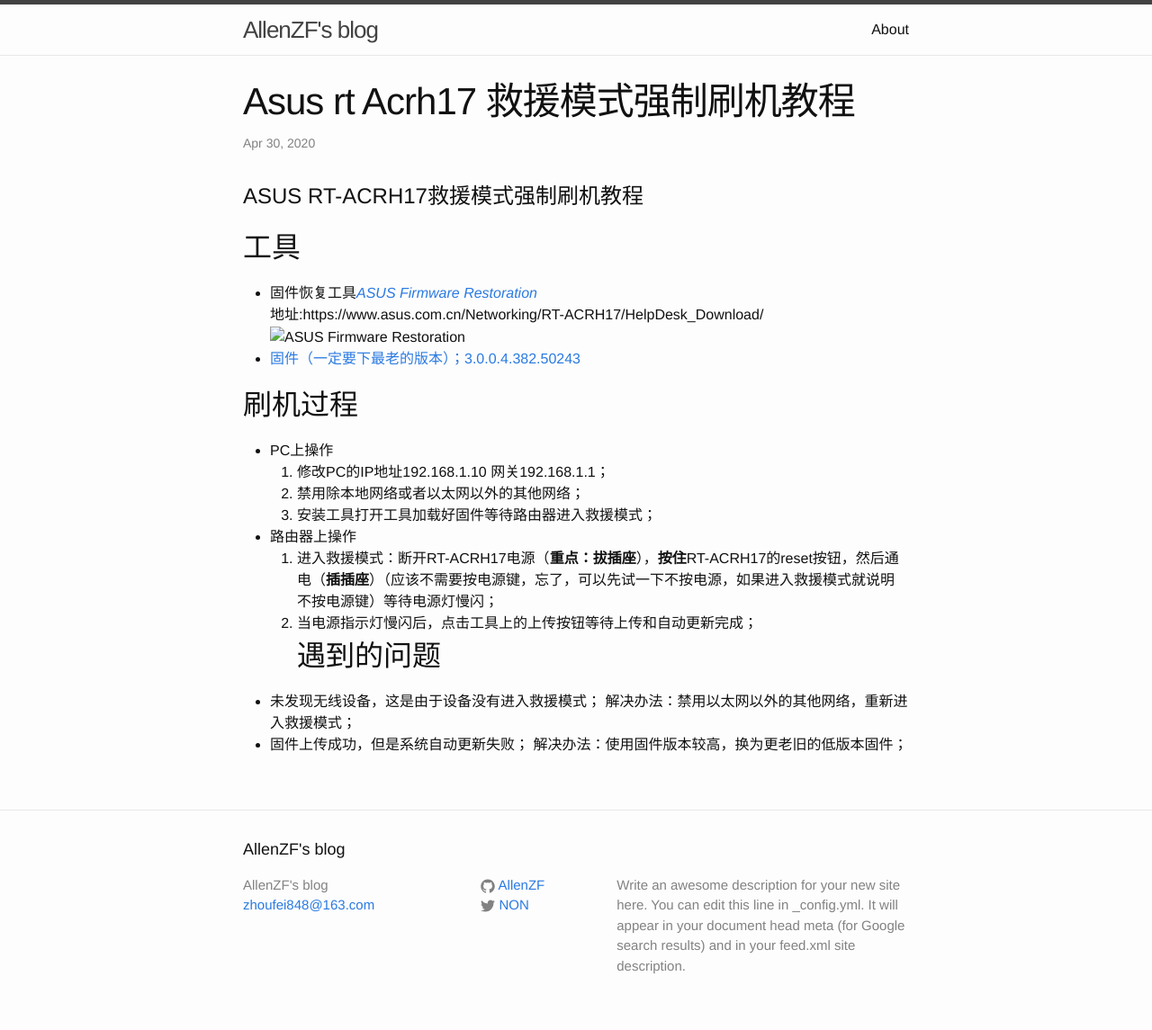
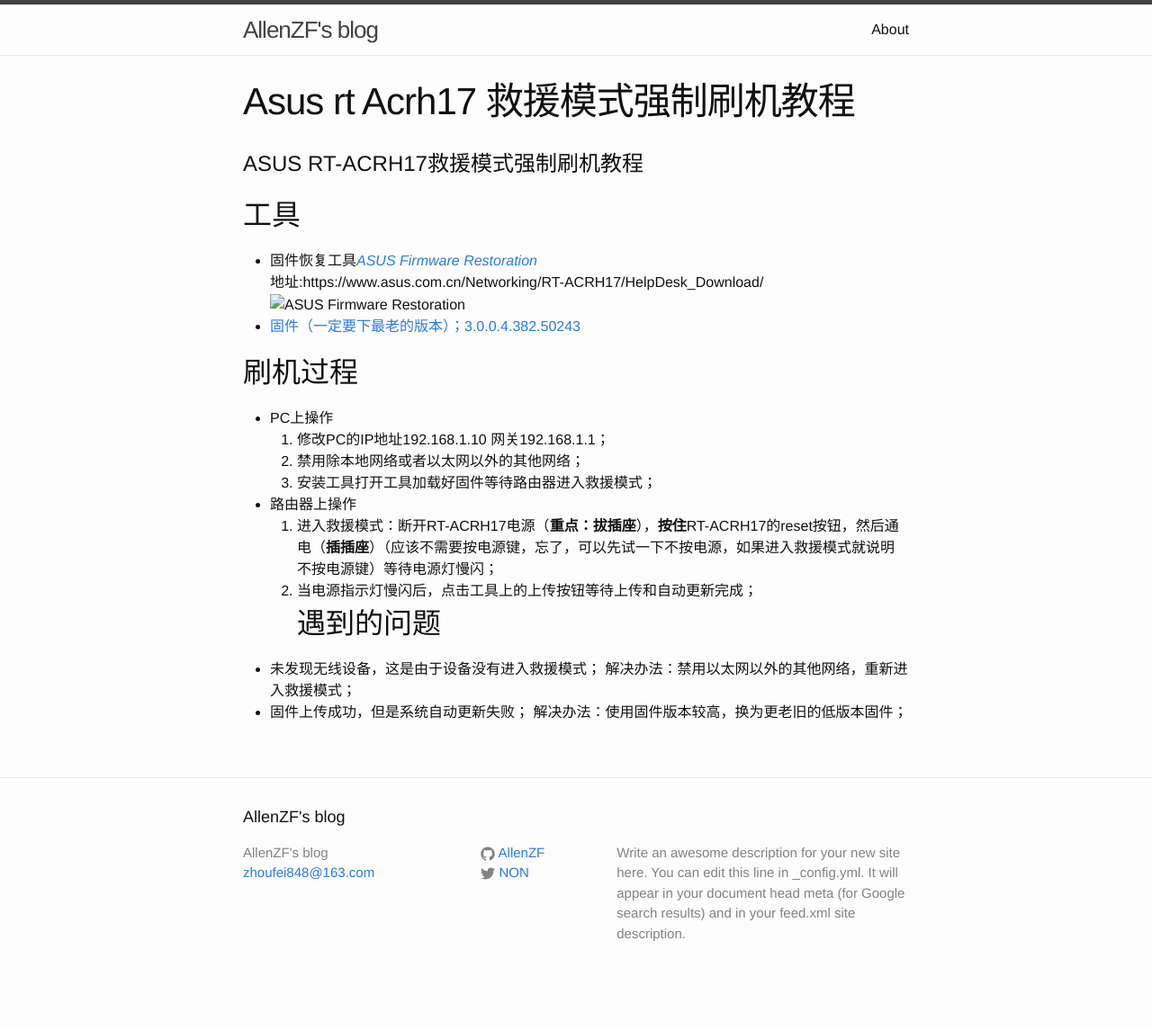
Before and after one commit to AllenZF/allenzf.github.com, a Jekyll site: the page built from _posts/2020-04-30-ASUS RT-ACRH17 救援模式强制刷机教程.md, in a window 1280 px wide. Shown: the whole page at 90% size. Built offline with Jekyll 4.4.1, drawn with Linux system fonts in a browser that asks for light colours; our own code applies the rules of GitHub Pages for plain Markdown files; after the commit the page ends 1109 px from its top, so only the background shows below that.

Commit message:
cut url's time

```diff
--- a/_layouts/post.html
+++ b/_layouts/post.html
@@ -5,7 +5,8 @@ layout: default
 
   <header class="post-header">
     <h1 class="post-title" itemprop="name headline">{{ page.title }}</h1>
-    <p class="post-meta"><time datetime="{{ page.date | date_to_xmlschema }}" itemprop="datePublished">{{ page.date | date: "%b %-d, %Y" }}</time>{% if page.author %} • <span itemprop="author" itemscope itemtype="http://schema.org/Person"><span itemprop="name">{{ page.author }}</span></span>{% endif %}</p>
+    <!--<p class="post-meta"><time datetime="{{ page.date | date_to_xmlschema }}" itemprop="datePublished">{{ page.date | date: "%b %-d, %Y" }}</time>{% if page.author %} • <span itemprop="author" itemscope itemtype="http://schema.org/Person"><span itemprop="name">{{ page.author }}</span></span>{% endif %}</p>-->
+    <p class="post-meta">{% if page.author %} • <span itemprop="author" itemscope itemtype="http://schema.org/Person"><span itemprop="name">{{ page.author }}</span></span>{% endif %}</p>
   </header>
 
   <div class="post-content" itemprop="articleBody">
```
